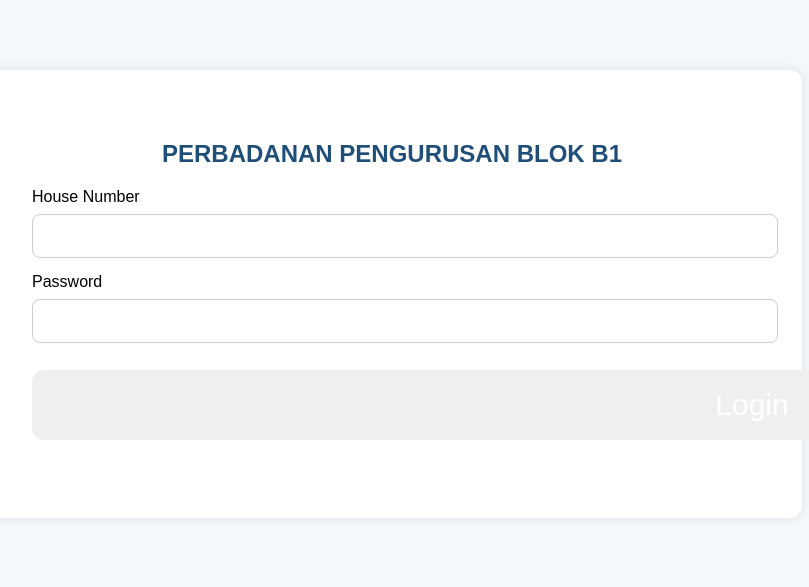
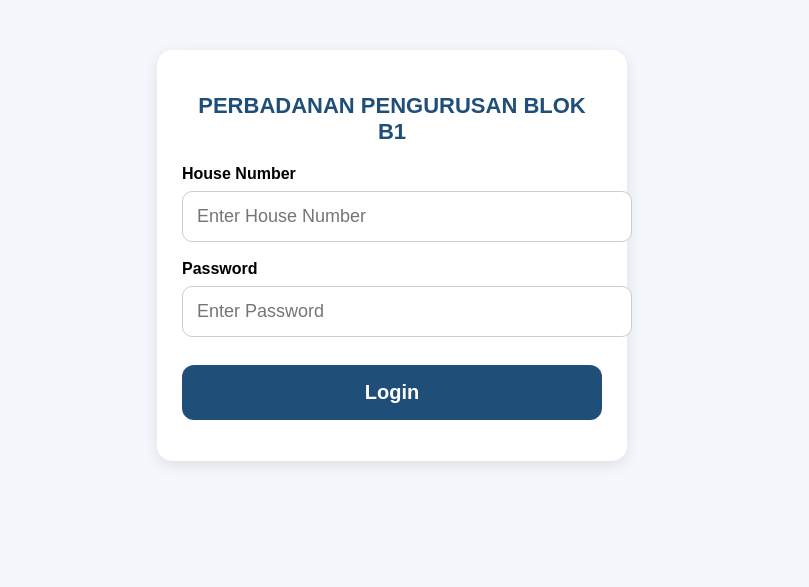
Before and after one commit to jeroinfoservice-cyber/flat_mgmt, a Django app: page / in a window 1280 px wide; the page is wider, and only the part inside the window is pictured. Shown: the top 587 px of that part, without its empty margins (248-1057 px from the left). Run offline with Django 5.2, Linux system fonts and the light colour scheme.

Commit message:
Mobile resposible layout

```diff
--- a/templates/owner/login.html
+++ b/templates/owner/login.html
@@ -3,54 +3,89 @@
 <head>
 <title>PERBADANAN PENGURUSAN BLOK B1</title>
 
-<meta name="viewport" content="width=device-width, initial-scale=1.5">
+<meta name="viewport" content="width=device-width, initial-scale=1.0">
 
 <style>
 
 body{
-font-family:Arial;
+font-family:Arial, sans-serif;
 background:#f4f7fb;
 margin:0;
-padding:20px;
+padding:10px;
 }
 
+/* MAIN BOX */
 .box{
-width:200%;
-max-width:720px;
-margin:50px auto;
+width:100%;
+max-width:420px;
+margin:40px auto;
 background:white;
-padding:50px;
-border-radius:12px;
-box-shadow:0 0 12px rgba(0,0,0,0.1);
+padding:25px;
+border-radius:15px;
+box-shadow:0 4px 15px rgba(0,0,0,0.1);
 }
 
+/* TITLE */
 h2{
 text-align:center;
 color:#1f4e79;
+font-size:22px;
+margin-bottom:20px;
+}
+
+/* LABEL */
+label{
+font-size:16px;
+font-weight:bold;
+}
+
+/* INPUT */
+input{
+width:100%;
+padding:14px;
+margin:8px 0 18px 0;
+border:1px solid #ccc;
+border-radius:10px;
+font-size:18px;
+}
+
+/* BUTTON */
+button{
+width:100%;
+padding:16px;
+margin-top:10px;
+border:none;
+border-radius:12px;
+background:#1f4e79;
+color:white;
+font-size:20px;
+font-weight:bold;
+}
+
+/* ERROR */
+.error{
+color:red;
+text-align:center;
+margin-top:10px;
+}
+
+/* MOBILE EXTRA BIG */
+@media (max-width:480px){
+
+h2{
+font-size:20px;
 }
 
 input{
-width:100%;
-padding:12px;
-margin:8px 0 15px 0;
-border:1px solid #ccc;
-border-radius:8px;
-font-size:16px;
+font-size:20px;
+padding:16px;
 }
 
 button{
-width:200%;
+font-size:22px;
 padding:18px;
-margin:12px 0;
-border:none;
-border-radius:12px;
-color:white;
-font-size:30px;
 }
 
-.error{
-color:red;
-text-align:center;
 }
 
 </style>
@@ -66,10 +101,10 @@ text-align:center;
 {% csrf_token %}
 
 <label>House Number</label>
-<input type="text" name="house">
+<input type="text" name="house" placeholder="Enter House Number">
 
 <label>Password</label>
-<input type="password" name="password">
+<input type="password" name="password" placeholder="Enter Password">
 
 <button type="submit">Login</button>
 
```
